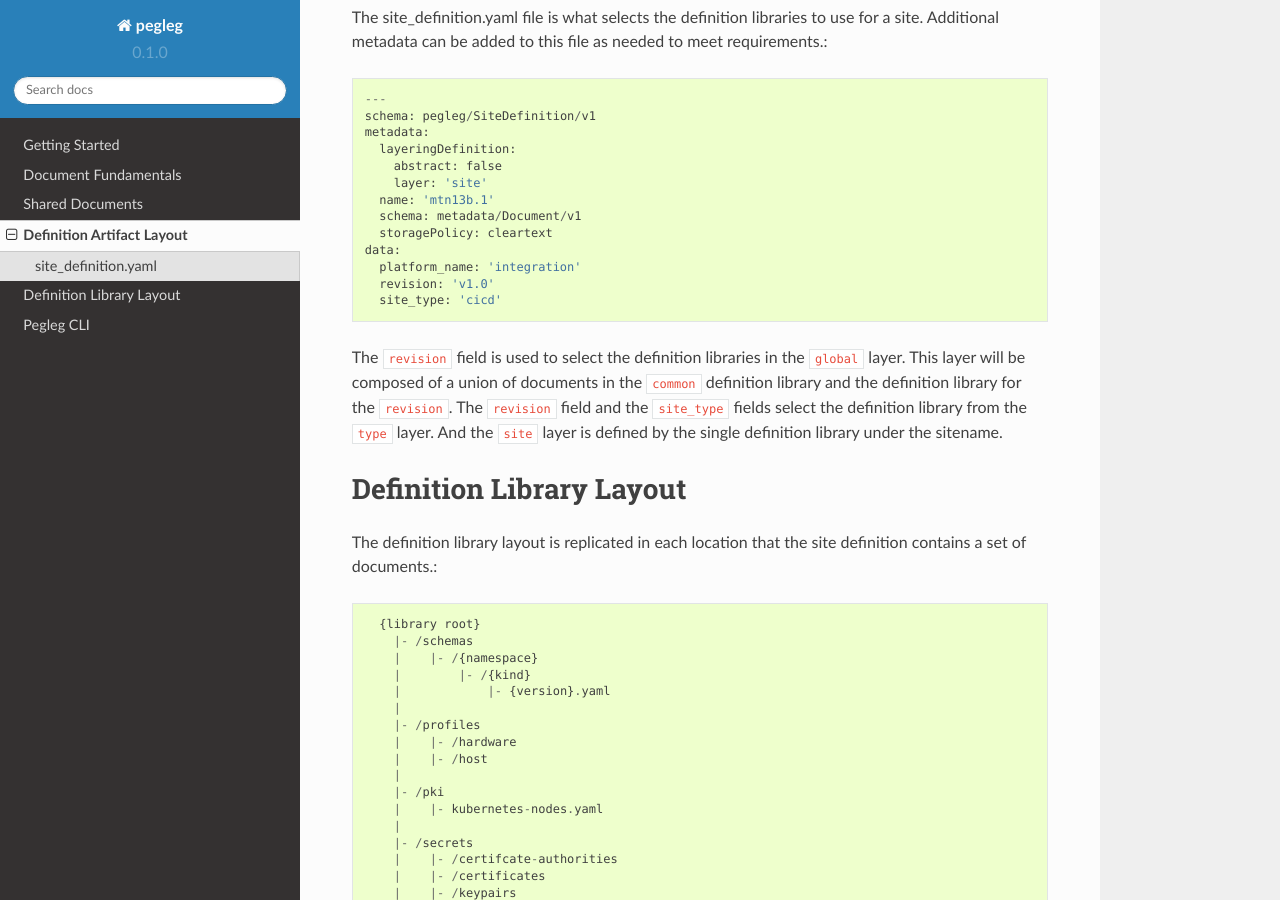
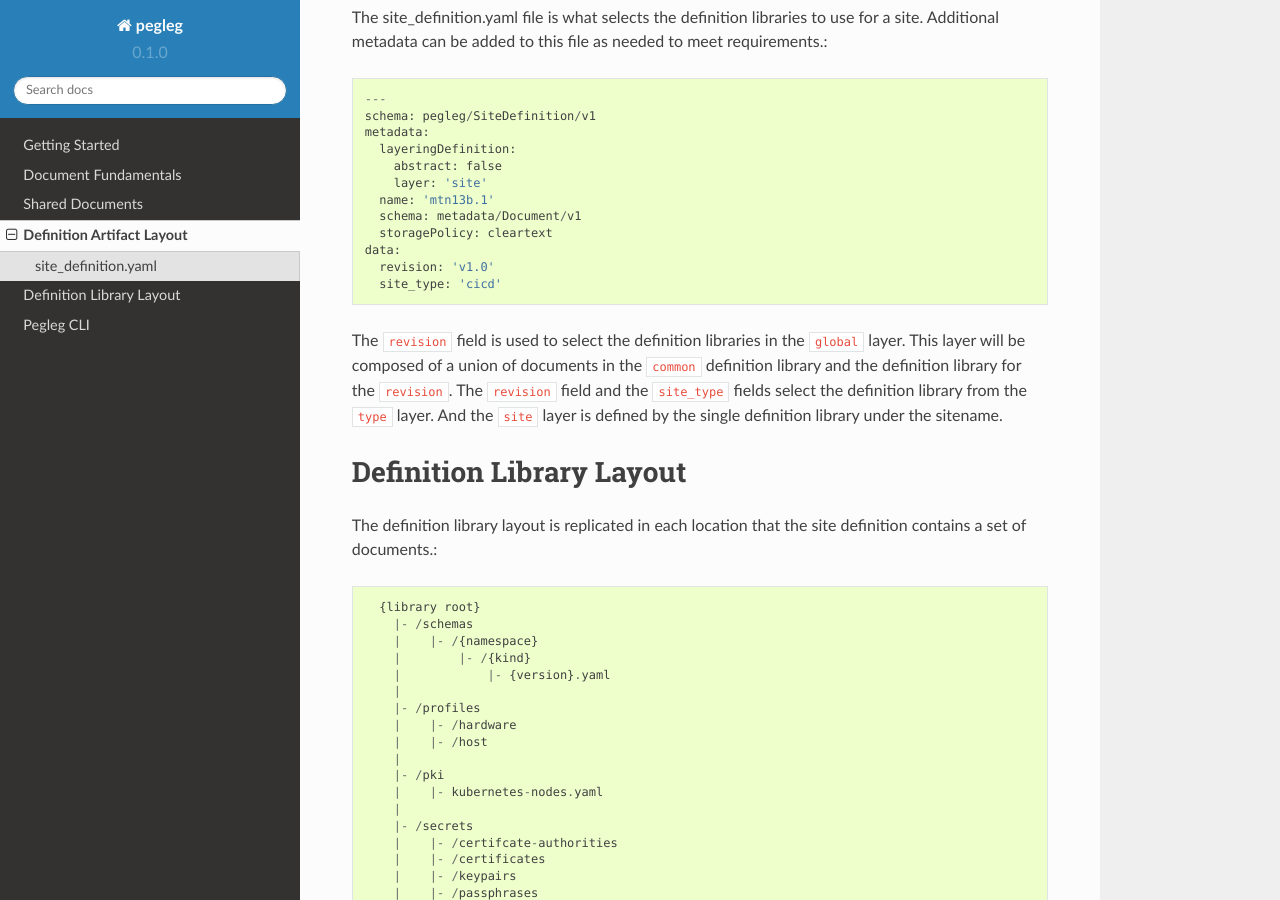
Before and after one commit to airshipit/pegleg, a Sphinx documentation site: the page built from doc/source/artifacts.rst, in a window 1280 px wide and 900 px high, scrolled down 789 px. Built offline with Sphinx 7.4.7 and the Read the Docs theme 2.0.0, drawn with Linux system fonts in a browser that asks for light colours.

Commit message:
Fix: removed data/platform_name in Pegleg SiteDefinition docs
data/platform_name in Pegleg SiteDefinition is not used anywhere.
Confirmed with Mark Burnett.

Change-Id: I8a81b641ab1865a9a79f67ea49a652ce4a1f6d40

```diff
--- a/doc/source/artifacts.rst
+++ b/doc/source/artifacts.rst
@@ -66,7 +66,6 @@ to meet requirements.::
       schema: metadata/Document/v1
       storagePolicy: cleartext
     data:
-      platform_name: 'integration'
       revision: 'v1.0'
       site_type: 'cicd'
 
```
